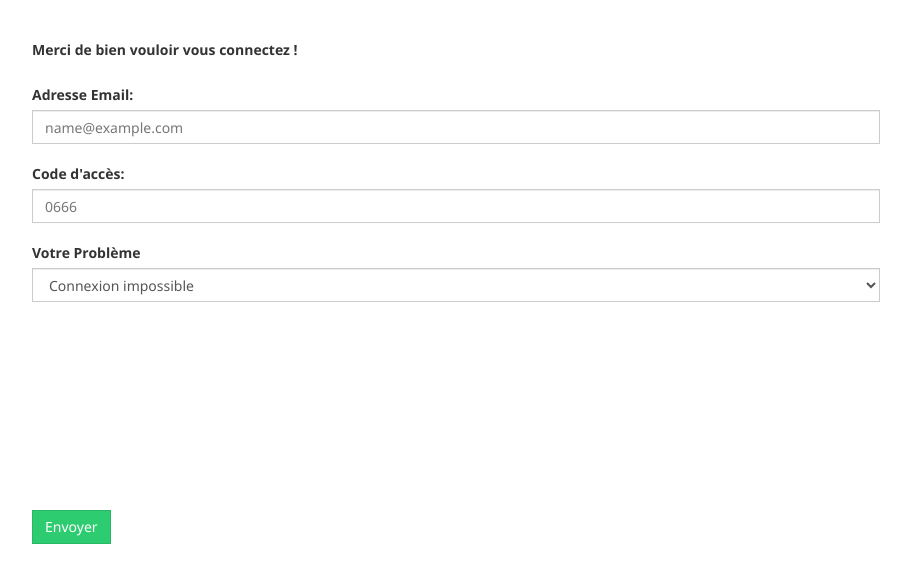
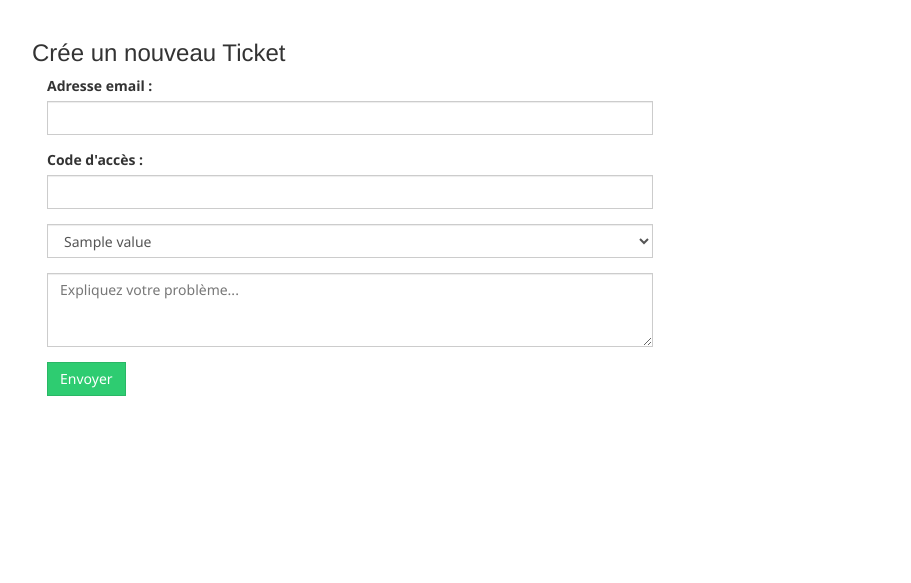
Before and after one commit to JulienRAVIA/Oxford, a PHP site: the page made by src/views/newTicket.twig in a window 1280 px wide. Shown: the part 52-635 px from the top of the page, without its empty margins (38-949 px from the left). Run offline with PHP 8.4, Linux system fonts and the light colour scheme; the template is opened without the code that fills it: most values are stand-ins (such as "Sample title", 1, 10 or a date in 2020); some libraries are stand-ins or nearby versions.

Commit message:
Ajout de la création de ticket

```diff
--- a/public/index.php
+++ b/public/index.php
@@ -97,7 +97,8 @@ $router->addRoutes(array(
 $router->addRoutes(array(
     // affichage d'un ticket
     array('GET','/tickets/new', 'App\\Controllers\\NewTicketController@index', 'ticket.new'),
-    // accès à un ticket par un utilisateur
+    //envoie du ticket
+    array('POST','/tickets/new', 'App\\Controllers\\NewTicketController@create', 'ticket.new.envoie')
 ));
 
 
--- a/src/views/index.twig
+++ b/src/views/index.twig
@@ -21,7 +21,7 @@
     <div class="col-sm-6 col-md-2 col-tile">
         {{ component.tile('silver', 'wrench', 'Config', 'config', 'tile-wide') }}
     </div>
-    <div class="col-sm-6 col-md-2 col-tile">
+    <div class="col-sm-6 col-md-4 col-tile">
         {{ component.tile('green', 'ticket', 'Nouveau Ticket', 'tickets/new', 'tile-wide') }}
     </div>
 
--- a/src/views/newTicket.twig
+++ b/src/views/newTicket.twig
@@ -1,10 +1,12 @@
 {% extends 'template.twig' %}
 {% import 'component.twig' as component %}
 
-{% block title %}Evénements{% endblock %}
+{% block title %}Nouveau Ticket{% endblock %}
 
 {% block content %}
+
     <div class="row">
+
         {% if session.id %}
             <div class="col-md-3">
                 <ul class="nav nav-pills nav-stacked">
@@ -17,52 +19,28 @@
                 </ul>
             </div>
         {% endif %}
-        <div class="col-md-9">
+        <form  method="post">
+            <h3 class="col-md-9">Crée un nouveau Ticket</h3>
+            <div class="col-md-9">
 
-            <br>
-            <div class="form-group">
-                <div><label for="exampleFormControlInput1" >Merci de bien vouloir vous connectez !</label></div>
-                <br>
-                <label for="exampleFormControlInput1">Adresse Email:</label>
-                <input type="email" class="form-control" id="exampleFormControlInput1" placeholder="name@example.com">
-                <br>
-                <label for="exampleFormControlInput1">Code d'accès:</label>
-                <input type="password" class="form-control" id="exampleFormControlInput1" placeholder="0666">
-                <br>
-
-                <div class="form-group">
-                    <label for="sel1">Votre Problème</label>
-                    <select class="form-control" id="sel1">
-                        <option>Connexion impossible</option>
-                        <option>Ma photo n'est pas reconnue</option>
-                        <option>Mon code d'accès ne marche pas</option>
-                        <option id="autre">Autre...</option>
+                {{ component.input('email', 'email', '', null, "Adresse email :", 'col-md-9') }}
+                {{ component.input('codeacces', 'password', '', null, "Code d'accès :", 'col-md-9') }}
+                <div class="form-group col-md-9">
+                    <select class="form-control" name="selectprob">
+                        {%for subject in subjects  %}
+                            <option value="{{subject.id}}">{{subject.value}}</option>
+                        {%endfor%}
+                        <option value="666">Autre</option>
                     </select>
                 </div>
-                <span id='AfficheTicket' style="visibility:hidden;">
-                    <label for="exampleFormControlInput1">Titre du Ticket</label>
-                    <input type="text" class="form-control" id="exampleFormControlInput1" placeholder="Comment on utilise le support Ticket?">
-                    <br>
-                    <label for="exampleFormControlTextarea1">Quel est votre problème?</label>
-                    <textarea style="resize: vertical;" class="form-control" id="FormControlTextarea1" placeholder="J'ai raté mon bus..." rows="3"></textarea>
+                <div class="form-group col-md-9" id="AfficheTicket">
+                    <textarea required name="prob" style="resize: vertical;" class="form-control" id="FormControlTextarea1" placeholder="Expliquez votre problème..." rows="3"></textarea>
+                </div>
+                <div class="form-group col-md-9">
+                    <button type="submit" class="btn btn-success">Envoyer</button>
+                </div>
             </div>
-            <span>
-                <button type="button" class="btn btn-success">Envoyer</button>
-
-        </div>
     </div>
-
+</form>
 
 {% endblock %}
-
-{% block scripts %}
-
-    {{ parent() }}
-    <script type="text/javascript">
-        var activities = document.getElementById("autre");
-
-        activities.addEventListener("click", function () {
-            log("HEY");
-        }
-    </script>
-{% endblock %}
```
Also changed, not shown: src/App/Controllers/NewTicketController.php (+21 -6 lines), src/App/Database.php (+43 -1 lines), 1 other file.
